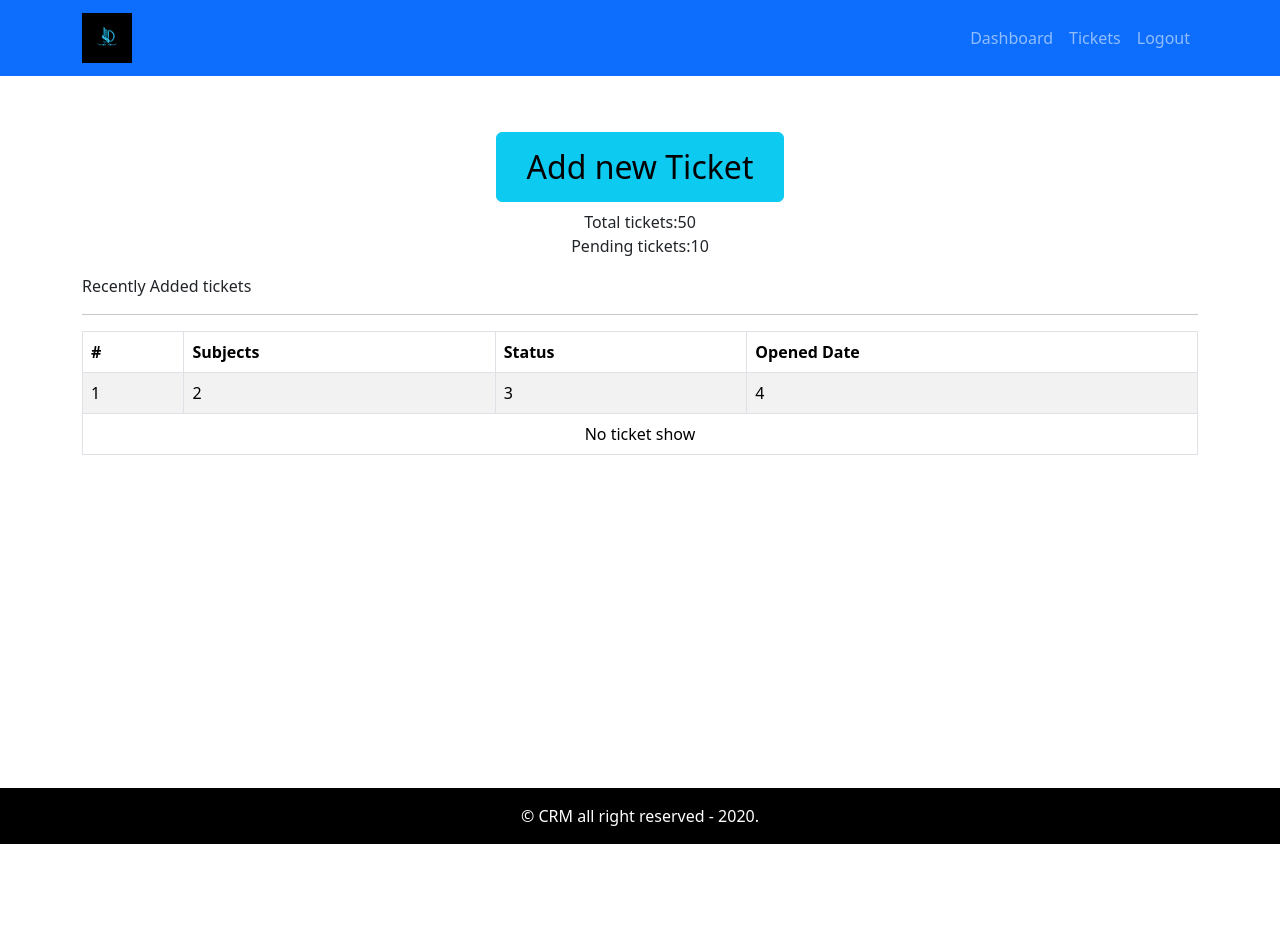
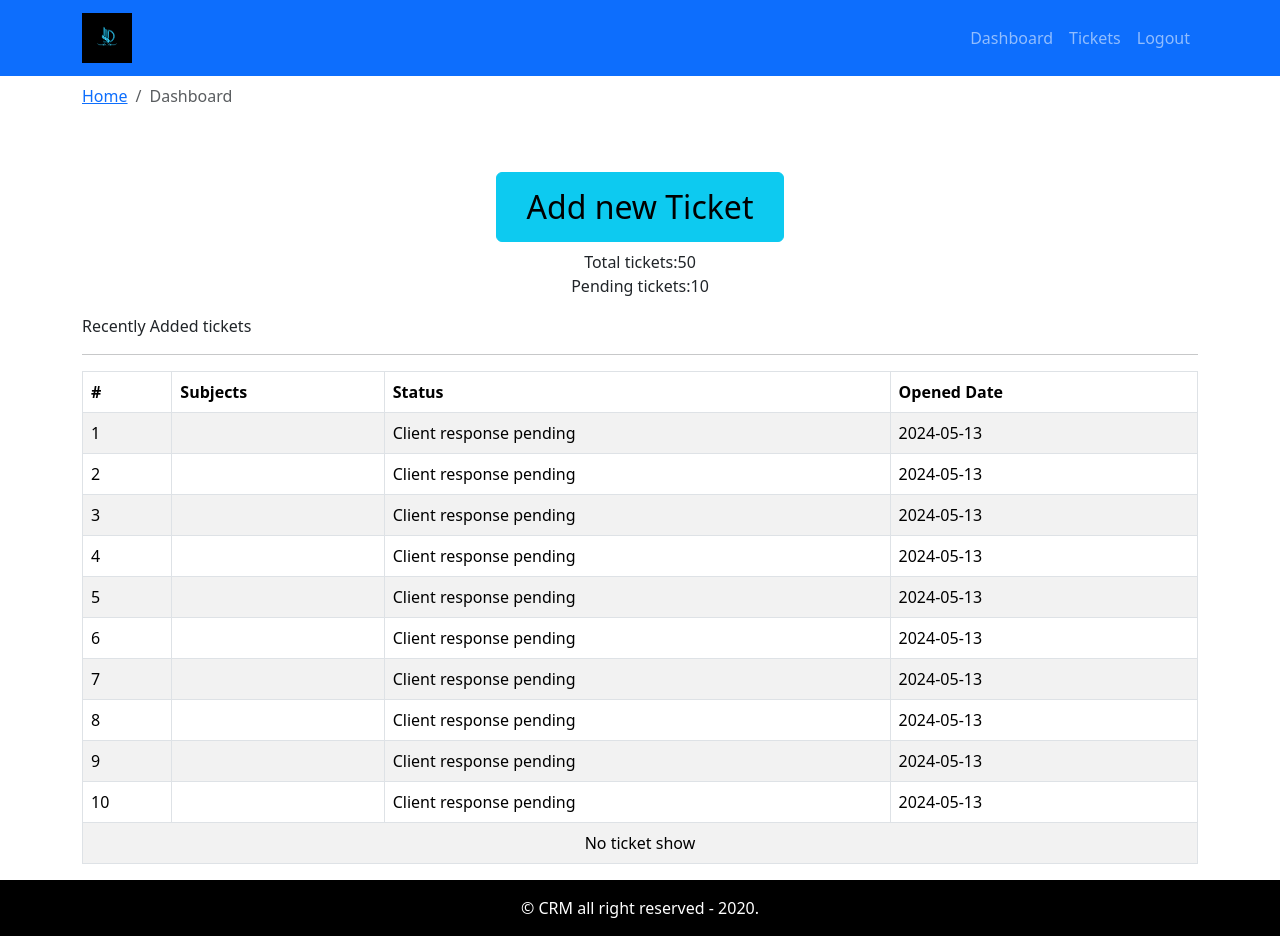
Before and after one commit to Prathamvv13/CRM-Ticket-System-Frontend, a React (Create React App) app: page / in a window 1280 px wide. Before the commit the page ends 844 px from the top, so only its background shows below. Built offline with nearby package versions, Linux system fonts and the light colour scheme.

Commit message:
Added Breadcrumb

```diff
--- /dev/null
+++ b/src/components/breadcrumb/Breadcrumb.comp.js
@@ -0,0 +1,10 @@
+import React from 'react'
+import { Breadcrumb } from "react-bootstrap"
+export const PageBreadcrumb = ( {page} ) => {
+  return (
+    <Breadcrumb>
+    <Breadcrumb.Item href="/">Home</Breadcrumb.Item>
+    <Breadcrumb.Item active>{page}</Breadcrumb.Item>
+    </Breadcrumb>
+  )
+}
--- a/src/components/login/TicketTable.comp.js
+++ b/src/components/login/TicketTable.comp.js
@@ -1,6 +1,6 @@
 import React from 'react'
 import { Table } from "react-bootstrap";
-export const TicketTable= () => {
+export const TicketTable= ({tickets}) => {
   return (
     <div>
         <Table striped bordered hover>
@@ -13,13 +13,16 @@ export const TicketTable= () => {
         </tr>
       </thead>
       <tbody>
-            <tr>
-              <td>1</td>
-              <td>2
-              </td>
-              <td>3</td>
-              <td>4</td>
-            </tr>
+        {tickets.length &&
+        tickets.map((row) =>(
+          <tr key={row.id}>
+            <td>{row.id}</td>
+            <td>{row.subject}</td>
+            <td>{row.status}</td>
+            <td>{row.addedAt}</td>
+          </tr>
+
+        ))}
           <tr>
             <td colSpan="4" className="text-center">
               No ticket show{" "}
--- /dev/null
+++ b/src/data/{} dummy-tickets.json
@@ -0,0 +1,52 @@
+[
+    {
+        "id":1,
+        "status":"Client response pending",
+        "addedAt":"2024-05-13"
+    },
+    {
+        "id":2,
+        "status":"Client response pending",
+        "addedAt":"2024-05-13"
+    },
+    {
+        "id":3,
+        "status":"Client response pending",
+        "addedAt":"2024-05-13"
+    },
+    {
+        "id":4,
+        "status":"Client response pending",
+        "addedAt":"2024-05-13"
+    },
+    {
+        "id":5,
+        "status":"Client response pending",
+        "addedAt":"2024-05-13"
+    },
+    {
+        "id":6,
+        "status":"Client response pending",
+        "addedAt":"2024-05-13"
+    },
+    {
+        "id":7,
+        "status":"Client response pending",
+        "addedAt":"2024-05-13"
+    },
+    {
+        "id":8,
+        "status":"Client response pending",
+        "addedAt":"2024-05-13"
+    },
+    {
+        "id":9,
+        "status":"Client response pending",
+        "addedAt":"2024-05-13"
+    },
+    {
+        "id":10,
+        "status":"Client response pending",
+        "addedAt":"2024-05-13"
+    }
+]
--- a/src/page/Dashboard/Dashboard.page.js
+++ b/src/page/Dashboard/Dashboard.page.js
@@ -1,9 +1,16 @@
 import React from 'react'
 import { Container,Row,Col,Button } from 'react-bootstrap'
 import {TicketTable} from "../../components/login/TicketTable.comp"
+import tickets from "../../data/{} dummy-tickets.json"
+import {PageBreadcrumb} from "../../components/breadcrumb/Breadcrumb.comp"
 const Dashboard = () => {
   return (
     <Container>
+    <Row>
+     <Col>
+       <PageBreadcrumb page="Dashboard" />
+     </Col>
+    </Row>
         <Row>
             <Col className='text-center mt-5 mb-2'>
             <Button variant='info' style={{fontSize: "2rem", padding: "10px 30px"}}>Add new Ticket</Button>
@@ -21,7 +28,7 @@ const Dashboard = () => {
       <hr />
       <Row>
         <Col className="recent-ticket">
-          <TicketTable/>
+          <TicketTable tickets={tickets}/>
         </Col>
       </Row>
     </Container>
--- a/src/page/entry-style.css
+++ b/src/page/entry-style.css
@@ -11,5 +11,6 @@
     padding: 20px;          /* Space around the card */
     align-items: center;  /* Rounded corners */
     justify-content: center;
+    width: auto;
     box-shadow: 0 4px 8px rgba(0, 0, 0, 0.2); /* Subtle shadow effect */
 }
```
Also changed, not shown: 1 other file (tests, documents, lock files or other folders).
